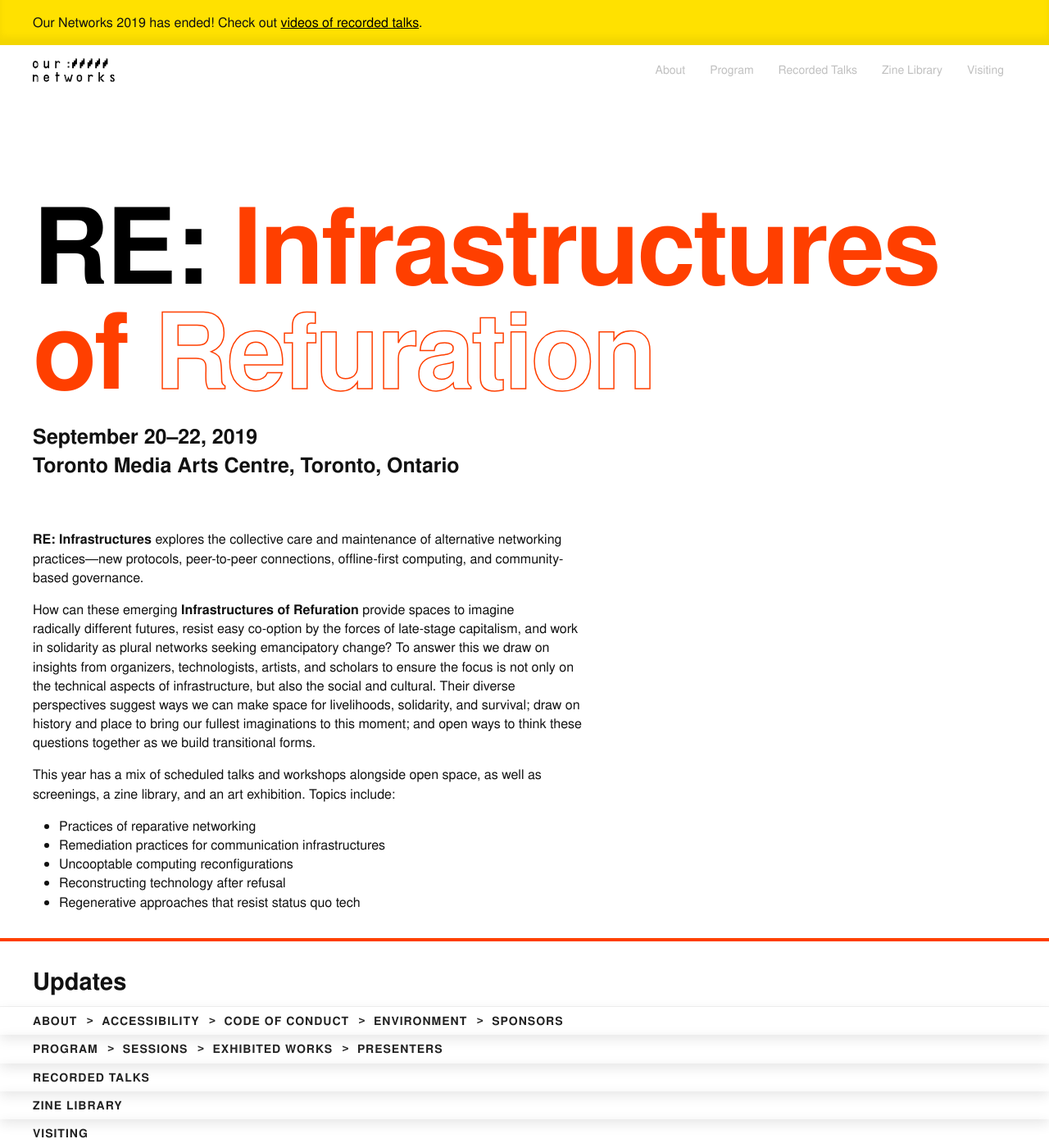
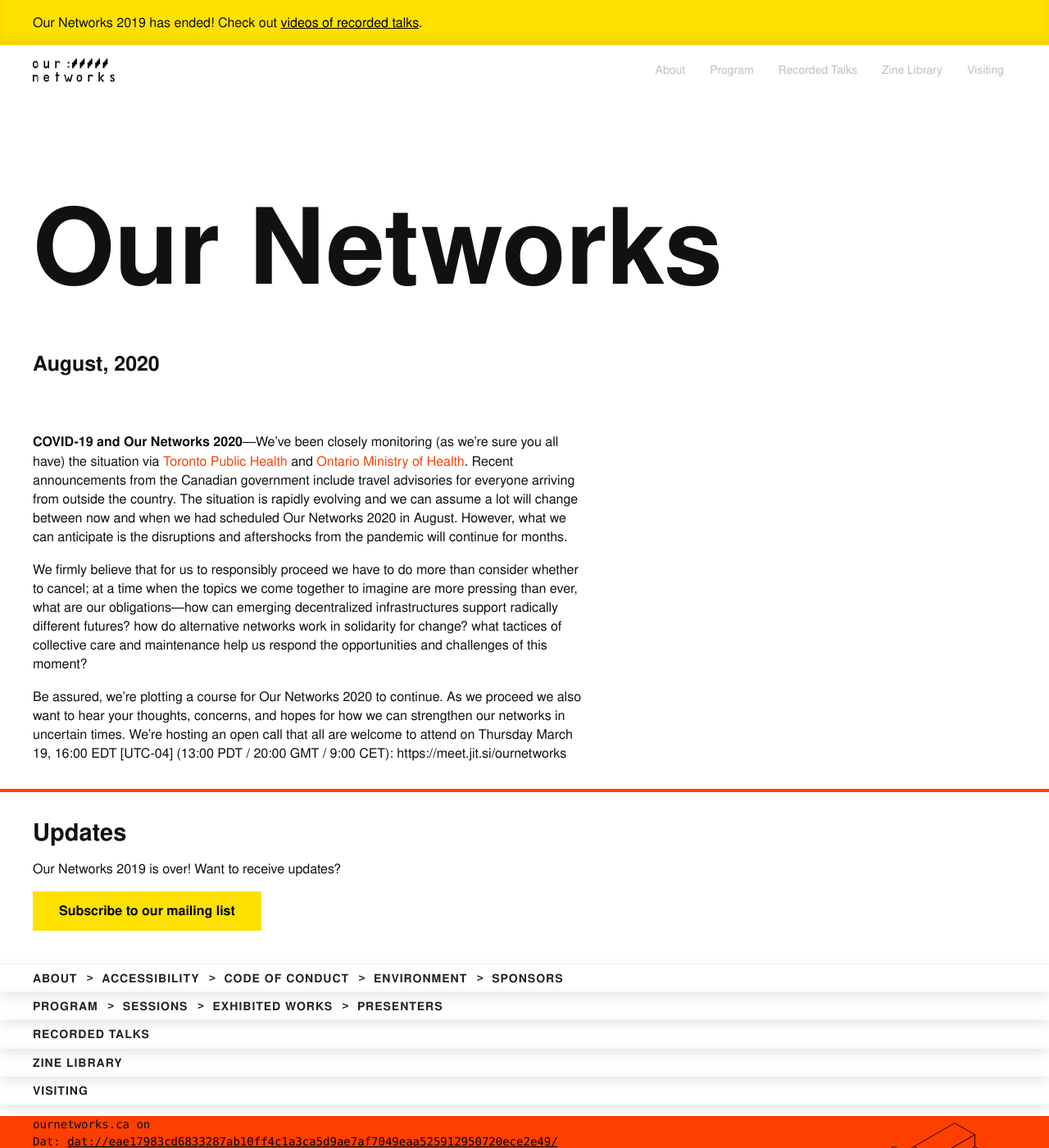
Before and after one commit to ournetworks/ournetworks.ca, a Jekyll site: the page built from index.md, in a window 1280 px wide and 1400 px high. Shown: the whole window at 82% size. Built offline with Jekyll 4.4.1, drawn with Linux system fonts in a browser that asks for light colours; some of the changed text lies outside the part shown.

Commit message:
remove and reset footer and index

```diff
--- /dev/null
+++ b/_includes/2020-hero.html
@@ -0,0 +1,8 @@
+<div class="splash-hero">
+  <div class="container container-full-width">
+  <header>
+    <h1 class="heading-1">Our Networks</h1>
+    <h2 class="heading-3" style="margin-bottom: 0.2em;">August, 2020</h2>
+  </header>
+  </div>
+</div>
--- a/_includes/footer.html
+++ b/_includes/footer.html
@@ -2,20 +2,19 @@
 
 <footer class="footer mono bg-accent pt-0 pb-m fs-small">
   <div class="container container-full-width">
-    {% include 2019-quotes.html %}
 
     <div class="mt-1">
-      <p class="mb-0">&gt;&gt; ournetworks.ca on</p>
+      <p class="mb-0">ournetworks.ca on</p>
       <p class="mb-0">
-        &gt;&gt;&gt; Dat > <a class="overflow-wrap" href="dat://eae17983cd6833287ab10ff4c1a3ca5d9ae7af7049eaa525912950720ece2e49/">dat://eae17983cd6833287ab10ff4c1a3ca5d9ae7af7049eaa525912950720ece2e49/</a>
+        Dat: <a class="overflow-wrap" href="dat://eae17983cd6833287ab10ff4c1a3ca5d9ae7af7049eaa525912950720ece2e49/">dat://eae17983cd6833287ab10ff4c1a3ca5d9ae7af7049eaa525912950720ece2e49/</a>
       </p>
       <p class="mb-0">
-        &gt;&gt;&gt; IPFS > <a class="overflow-wrap" href="{{ site.ipfs_gateway }}/ipfs/QmW42BQnU7AFJ3q9qKsGobitgp8HZBrPcSLzJ3F3cqAvMn/">{{ site.ipfs_gateway }}/QmW42BQnU7AFJ3q9qKsGobitgp8HZBrPcSLzJ3F3cqAvMn/</a>
+        IPFS: <a class="overflow-wrap" href="{{ site.ipfs_gateway }}/ipfs/QmW42BQnU7AFJ3q9qKsGobitgp8HZBrPcSLzJ3F3cqAvMn/">{{ site.ipfs_gateway }}/QmW42BQnU7AFJ3q9qKsGobitgp8HZBrPcSLzJ3F3cqAvMn/</a>
       </p>
     </div>
 
     <div class="previous-editions flex flex-align-baseline mt-1 mb-1">
-      <p class="mb-0 fw-normal">&gt;&gt; Previous years [<a href="/recorded-talks/">Recorded talks</a>] &gt; </p>
+      <p class="mb-0 fw-normal">Previous years [<a href="/recorded-talks/">Recorded talks</a>]: </p>
       <ul class="m-0 p-0 ls-none flex">
         {% assign sorted_pages = site.pages | sort: "order" %}
         {% for page in sorted_pages %}
@@ -26,14 +25,12 @@
       </ul>
     </div>
 
-    <p>&gt;&gt; Twitter &gt; <a href="https://twitter.com/{{ site.twitter_username }}" target="_blank">@{{ site.twitter_username }}</a></p>
+    <p>Twitter: <a href="https://twitter.com/{{ site.twitter_username }}" target="_blank">@{{ site.twitter_username }}</a></p>
 
-    <p>&gt;&gt; Meetup &gt; <a href="https://www.meetup.com/p2p-and-dweb-toronto" target="_blank">Peer-to-peer and Decentralized Web Toronto</a></p>
-
+    <p>Meetup: <a href="https://www.meetup.com/p2p-and-dweb-toronto" target="_blank">Peer-to-peer and Decentralized Web Toronto</a></p>
 
     <p>Our Networks has a <a href="/code-of-conduct/">Code of Conduct</a>, for any conduct reports or concerns please email <a href="mailto:coc@ournetworks.ca">coc@ournetworks.ca</a>.</p>
 
     <p>This website content is licensed under a <a rel="license" href="http://creativecommons.org/licenses/by-sa/4.0/">Creative Commons Attribution-ShareAlike 4.0 International</a> license.</p>
   </div>
 </footer>
-<div class="striped-bg"></div>
--- a/_layouts/splash.html
+++ b/_layouts/splash.html
@@ -2,7 +2,7 @@
 layout: default
 ---
 <div class="splash">
-  {% include 2019-hero.html %}
+  {% include 2020-hero.html %}
   <div class="container">
     {{ content }}
   </div>
--- a/index.md
+++ b/index.md
@@ -3,18 +3,11 @@
 redirect_from:
   - "/cfp/"
   - "/conference/"
-  - "/2019/"
+  - "/2020/"
 ---
 
-**RE: Infrastructures** explores the collective care and maintenance of alternative networking practices—new protocols, peer-to-peer connections, offline-first computing, and community-based governance.
+**COVID-19 and Our Networks 2020**—We've been closely monitoring (as we're sure you all have) the situation via [Toronto Public Health](https://www.toronto.ca/community-people/health-wellness-care/diseases-medications-vaccines/coronavirus/) and [Ontario Ministry of Health](https://www.ontario.ca/page/2019-novel-coronavirus). Recent announcements from the Canadian government include travel advisories for everyone arriving from outside the country. The situation is rapidly evolving and we can assume a lot will change between now and when we had scheduled Our Networks 2020 in August. However, what we can anticipate is the disruptions and aftershocks from the pandemic will continue for months.
 
-How can these emerging **Infrastructures of <span class="word"></span>** provide spaces to imagine<span class="word-spacer"></span>
-radically different futures, resist easy co-option by the forces of late-stage capitalism, and work in solidarity as plural networks seeking emancipatory change? To answer this we draw on insights from organizers, technologists, artists, and scholars to ensure the focus is not only on the technical aspects of infrastructure, but also the social and cultural. Their diverse perspectives suggest ways we can make space for livelihoods, solidarity, and survival; draw on history and place to bring our fullest imaginations to this moment; and open ways to think these questions together as we build transitional forms.
+We firmly believe that for us to responsibly proceed we have to do more than consider whether to cancel; at a time when the topics we come together to imagine are more pressing than ever, what are our obligations—how can emerging decentralized infrastructures support radically different futures? how do alternative networks work in solidarity for change? what tactices of collective care and maintenance help us respond the opportunities and challenges of this moment?
 
-This year has a mix of scheduled talks and workshops alongside open space, as well as screenings, a zine library, and an art exhibition. Topics include:
-
-- Practices of reparative networking
-- Remediation practices for communication infrastructures
-- Uncooptable computing reconfigurations
-- Reconstructing technology after refusal
-- Regenerative approaches that resist status quo tech
+Be assured, we're plotting a course for Our Networks 2020 to continue. As we proceed we also want to hear your thoughts, concerns, and hopes for how we can strengthen our networks in uncertain times. We're hosting an open call that all are welcome to attend on Thursday March 19, 16:00 EDT [UTC-04] (13:00 PDT / 20:00 GMT / 9:00 CET): https://meet.jit.si/ournetworks
```
